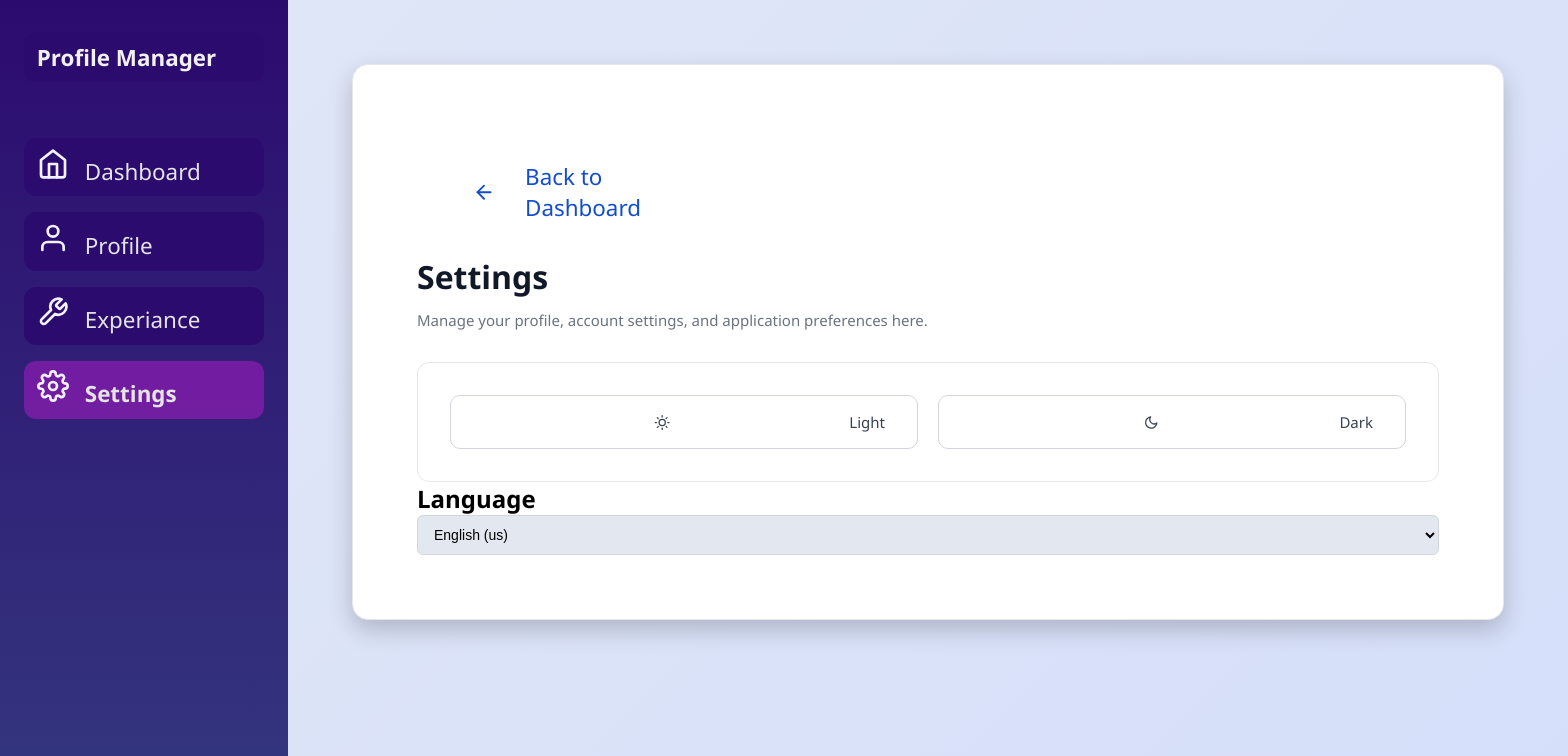
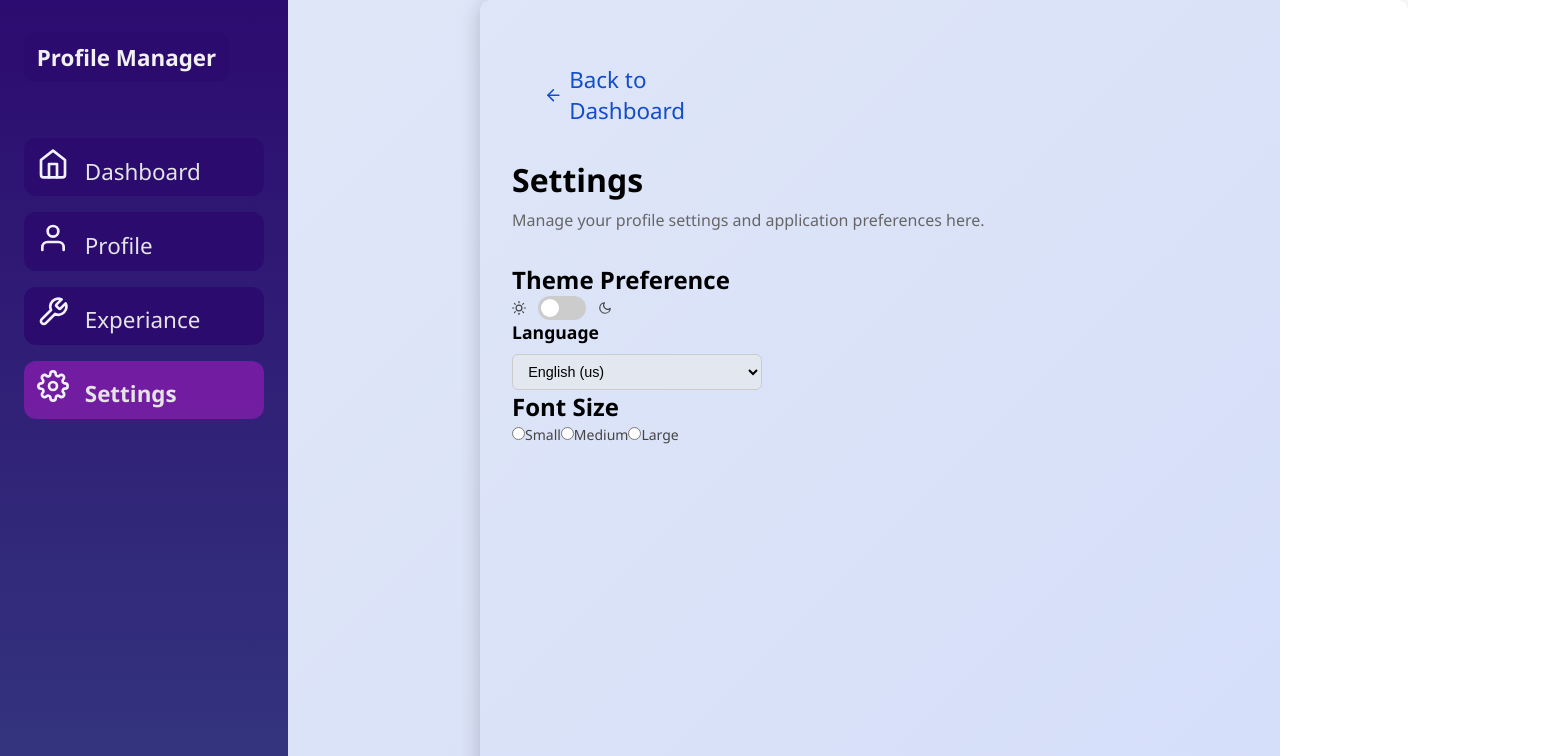
Before and after one commit to tinsaetemesgen/personal-profile-manager, a React (Vite) app: page /settings in a window 1280 px wide. Shown: the top 756 px of the page, 1568 px wide, since content can reach past the window. Built offline with nearby package versions, Linux system fonts and the light colour scheme.

Commit message:
Setting page adjestments

```diff
--- a/src/App.css
+++ b/src/App.css
@@ -2,15 +2,9 @@
   margin: 0;
   padding: 0;
   box-sizing: border-box;
-  width: 100%;
 }
-
 
 body {
     font-family: 'Segoe UI', Tahoma, Geneva, Verdana, sans-serif;
     overflow-x: hidden;
 }
-
-.app-layout {
-  display: flex;
-}
--- a/src/Components/Settings/Settings.css
+++ b/src/Components/Settings/Settings.css
@@ -1,87 +1,102 @@
 .setting-container {
-    display: flex;
-    width: 100%;
+    height: 100vh;
     margin-left: 18rem;
-    height: 100vh;
     background: linear-gradient(135deg, #dfe6f7, #d6dffa);
-    flex-direction: column;
     gap: 2.4rem;
 }
 
 .settings-page {
-  max-width: 72rem;
-  margin: 4rem;
-  padding: 4rem;
-  background: #ffffff;
-  border-radius: 16px;
-  border: 1px solid #e5e7eb;
-  box-shadow: 0 10px 25px rgba(0,0,0,0.2);
+    width: 100%;
+    height: 100vh;
+    margin-left: 12rem;
+    max-width: 58rem;
+    padding: 2rem;
+    border-radius: 10px;
+    box-shadow: 0 4px 20px rgba(0,0,0,0.2);
 }
 
-
 .link {
-  margin-bottom: 2rem;
+    margin-bottom: 1rem;
 }
 
 .back-link {
-  display: inline-flex;
-  align-items: center;
-  gap: 6px;
+    display: inline-flex;
+    align-items: center;
+    gap: 0.4rem;
+    text-decoration: none;
+    color: #444;
+    font-size: 0.9rem;
+    transition: color 0.2s ease;
+}
+
+.back-link:hover {
+    color: #000;
 }
 
 .settings-page h1 {
-  font-size: 2rem;
-  margin-bottom: .75rem;
-  color: #111827;
+    margin-bottom: 0.5rem;
 }
 
 .settings-page p {
-  font-size: 15px;
-  color: #6b7280;
-  margin-bottom: 2rem;
+    color: #666;
+    margin-bottom: 2rem;
 }
 
-.theme-option {
-  display: flex;
-  gap: 20px;
-  padding: 2rem;
-  border-radius: 12px;
-  border: 1px solid #e5e7eb;
+.theme-toggle {
+    display: flex;
+    align-items: center;
+    gap: 12px;
 }
 
-.theme-option h2 {
-  font-size: 1.4rem;
-  margin-bottom: 2rem;
-  color: #111827;
+.theme-toggle input {
+    display: none;
 }
 
-.theme-option input[type="radio"] {
-  display: none;
-  width: 12rem;
+.slider {
+    width: 48px;
+    height: 24px;
+    background: #ccc;
+    border-radius: 20px;
+    position: relative;
+    cursor: pointer;
+    transition: 0.3s;
 }
 
-.theme-option label {
-  display: flex;
-  align-items: center;
-  gap: 8px;
-  justify-content: center;
-  padding: 1rem 2rem;
-  border-radius: 10px;
-  border: 1px solid #d1d5db;
-  cursor: pointer;
-  font-size: 15px;
-  color: #374151;
-  background: #ffffff;
-  transition: all 0.2s ease;
+.slider::before {
+    content: "";
+    width: 18px;
+    height: 18px;
+    background: white;
+    position: absolute;
+    top: 3px;
+    left: 3px;
+    border-radius: 50%;
+    transition: 0.3s;
 }
 
-.theme-option label:hover {
-  border-color: #6366f1;
-  color: #111827;
+.theme-toggle input:checked + .slider {
+    background: #333;
 }
 
-.theme-option input[type="radio"]:checked + label {
-  background: #6366f1;
-  color: white;
-  border-color: #6366f1;
+.theme-toggle input:checked + .slider::before {
+    transform: translateX(24px);
 }
+
+.language h2 {
+    margin-bottom: 0.6rem;
+    font-size: 1.1rem;
+}
+
+.language select {
+    width: 100%;
+    max-width: 250px;
+    padding: 0.5rem 0.7rem;
+    border-radius: 6px;
+    border: 1px solid #ccc;
+    outline: none;
+    font-size: 0.9rem;
+}
+
+.language select:focus {
+    border-color: #333;
+}
--- a/src/Components/Settings/Settings.jsx
+++ b/src/Components/Settings/Settings.jsx
@@ -1,4 +1,3 @@
-import { Routes, Route } from "react-router-dom";
 import { FiMoon, FiSun, FiArrowLeft } from "react-icons/fi";
 import { Link } from 'react-router-dom';
 import './Settings.css';
@@ -9,25 +8,28 @@ function Settings() {
 
     <div className="setting-container">
       <div className="settings-page">
-              <div className="link">
+          <div className="link">
             <Link to="/" className="back-link">
             <FiArrowLeft />Back to Dashboard</Link>
         </div>
 
         <h1>Settings</h1>
-        <p>Manage your profile, account settings, and application preferences here.</p>
+        <p>Manage your profile settings and application preferences here.</p>
 
-        <div className="theme-option">
-          <input type="radio" id="light" name="theme" />
-            <label htmlFor="light">
-            <FiSun /> Light
-          </label>
+          <div className="theme-option">
+            <h2>Theme Preference</h2>
 
-          <input type="radio" id="dark" name="theme" />
-          <label htmlFor="dark">
-            <FiMoon /> Dark
-          </label>
-        </div>
+            <label className="theme-toggle">
+              <FiSun className="sun" />
+
+              <input type="checkbox" id="theme" />
+
+              <span className="slider"></span>
+
+              <FiMoon className="moon" />
+            </label>
+
+          </div>
 
         <div className="language">
           <h2>Language</h2>
@@ -38,6 +40,21 @@ function Settings() {
             <option value="amharic">Amharic</option>
           </select>
         </div>
+
+
+
+        <div className="font">
+          <h2>Font Size</h2>
+
+          <input type="radio" />
+          <label htmlFor="small">Small</label>
+          <input type="radio" />
+          <label htmlFor="medium">Medium</label>
+          <input type="radio" />
+          <label htmlFor="large">Large</label>
+
+        </div>
+
     </div>
     </div>
 
```
